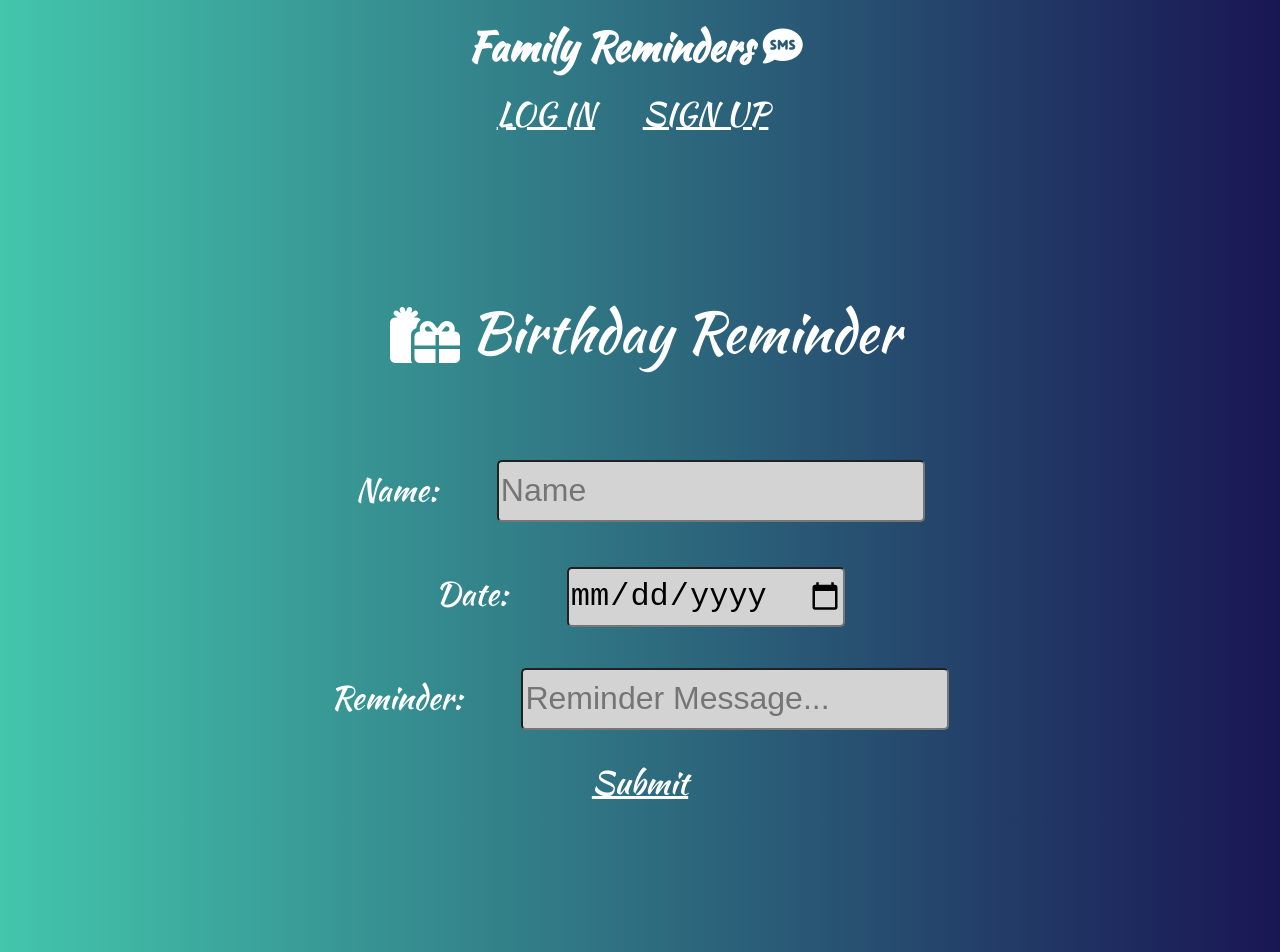
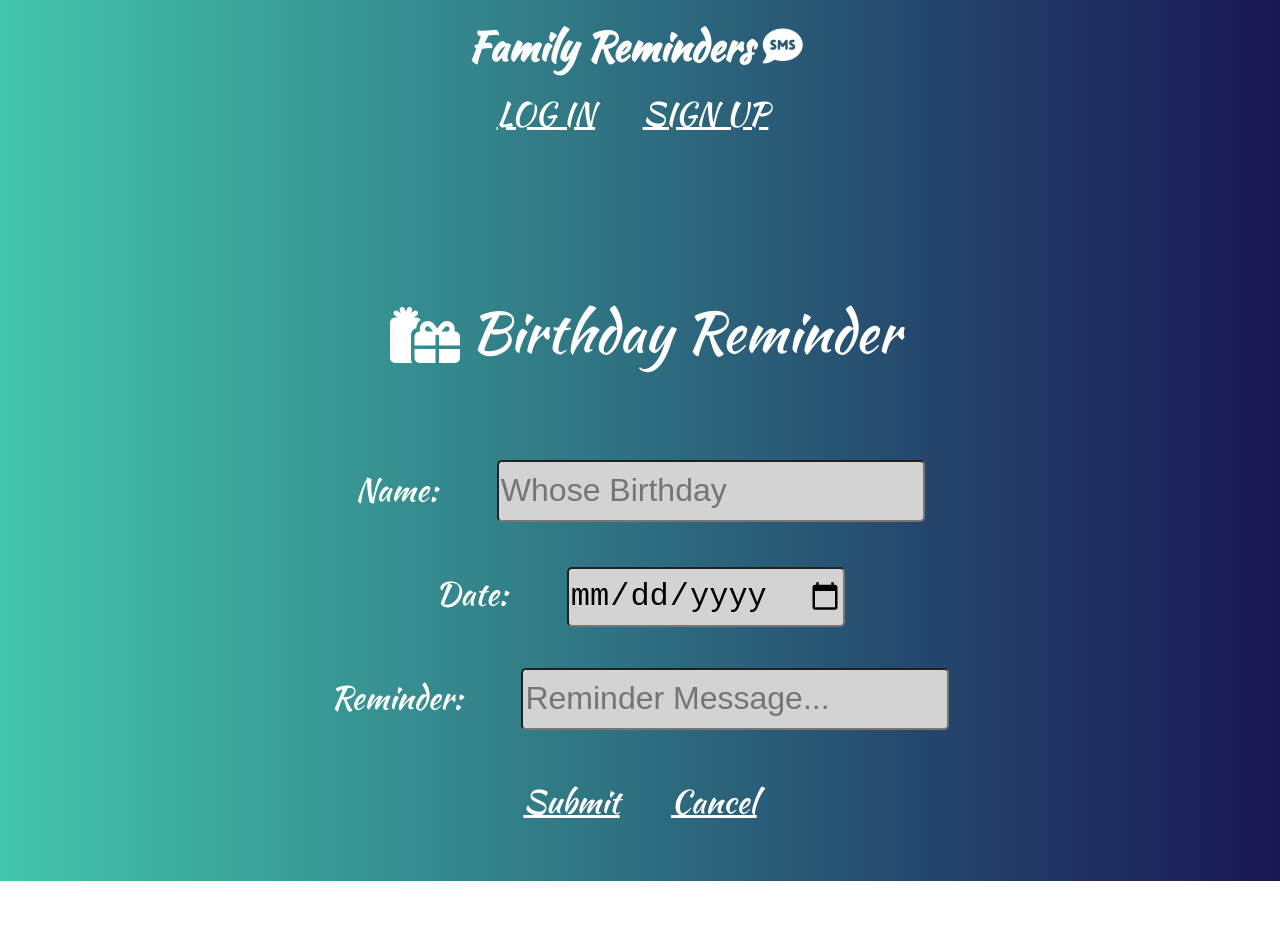
Before and after one commit to emgrebe/Family-Reminders-App, a React (Create React App) app: page /birthdays in a window 1280 px wide. Shown: the top 952 px of the page. After the commit the page ends 881 px from the top, so only its background shows below. Built offline with nearby package versions, Linux system fonts and the light colour scheme.

Commit message:
make it better

```diff
--- a/src/pages/BirthdayReminder/BirthdayReminder.jsx
+++ b/src/pages/BirthdayReminder/BirthdayReminder.jsx
@@ -23,7 +23,7 @@ class BirthdayReminder extends Component {
           <div className="form-group">
             <div className="col-sm-12">
               <span>Name: </span>&nbsp;&nbsp;&nbsp;
-              <input type="name" className="form-control" placeholder="Name" value={this.state.name} name="name" onChange={this.handleChange} />
+              <input type="name" className="form-control" placeholder="Whose Birthday" value={this.state.name} name="name" onChange={this.handleChange} />
             </div>
           </div>
           <div className="form-group">
@@ -39,7 +39,7 @@ class BirthdayReminder extends Component {
             </div>
           </div>
           <div className="form-group">
-            <div className="col-sm-12 text-center">
+            <div className="col-sm-12 text-bottom">
               <Link to='/myprofile' className="btn-default">Submit</Link>&nbsp;&nbsp;&nbsp;
               <Link to='/' className='btn-default'>Cancel</Link>
             </div>
--- a/src/pages/EventReminder/EventReminder.jsx
+++ b/src/pages/EventReminder/EventReminder.jsx
@@ -53,7 +53,7 @@ class EventReminder extends Component {
             </div>
           </div>
           <div className="form-group">
-            <div className="col-sm-12 text-center">
+            <div className="col-sm-12 text-bottom">
               <Link to='/myprofile' className="btn-default">Submit</Link>&nbsp;&nbsp;&nbsp;
               <Link to='/' className='btn-default'>Cancel</Link>
             </div>
--- a/src/pages/FamilyInfo/FamilyInfo.jsx
+++ b/src/pages/FamilyInfo/FamilyInfo.jsx
@@ -46,7 +46,7 @@ class FamilyInfo extends React.Component {
             </div>
           </div>
           <div className="form-group">
-            <div className="col-sm-12 text-center">
+            <div className="col-sm-12 text-bottom">
               <Link to='/myprofile' className="btn-default">Submit</Link>&nbsp;&nbsp;&nbsp;
               <Link to='/' className='btn-default'>Cancel</Link>
             </div>
```
